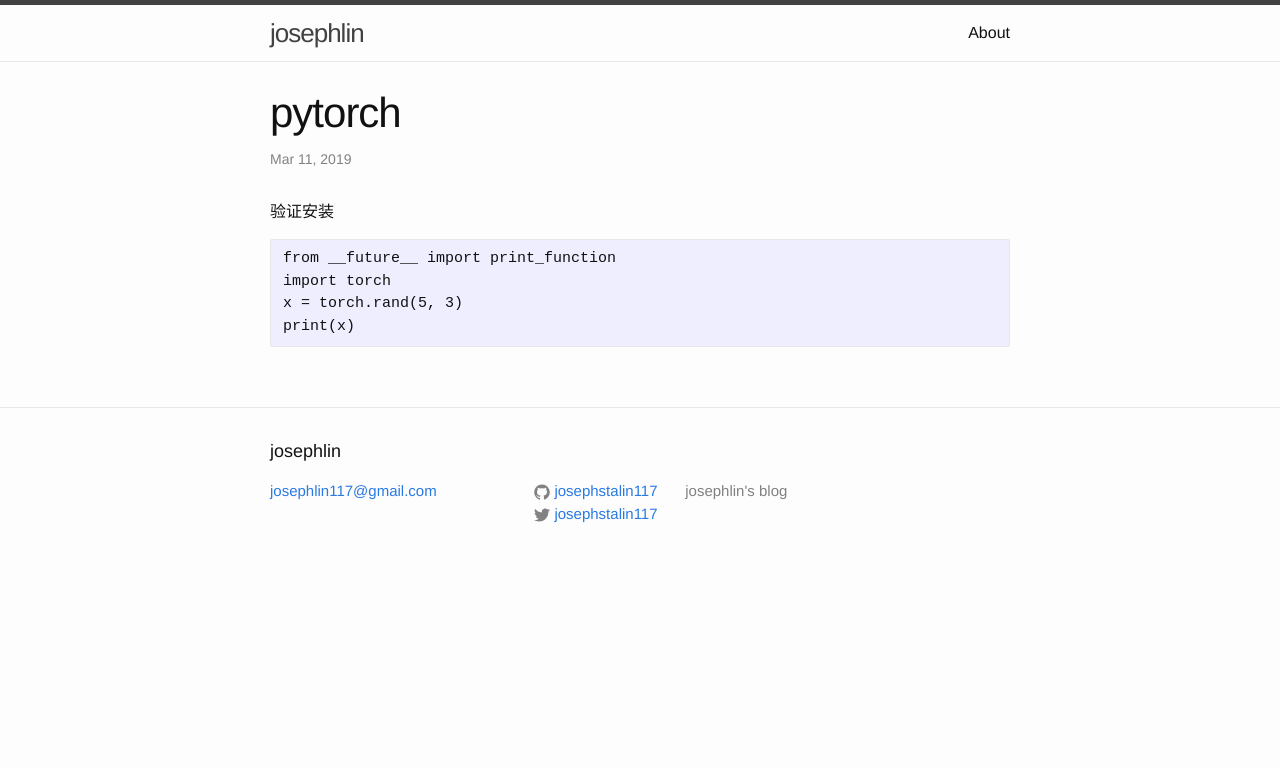
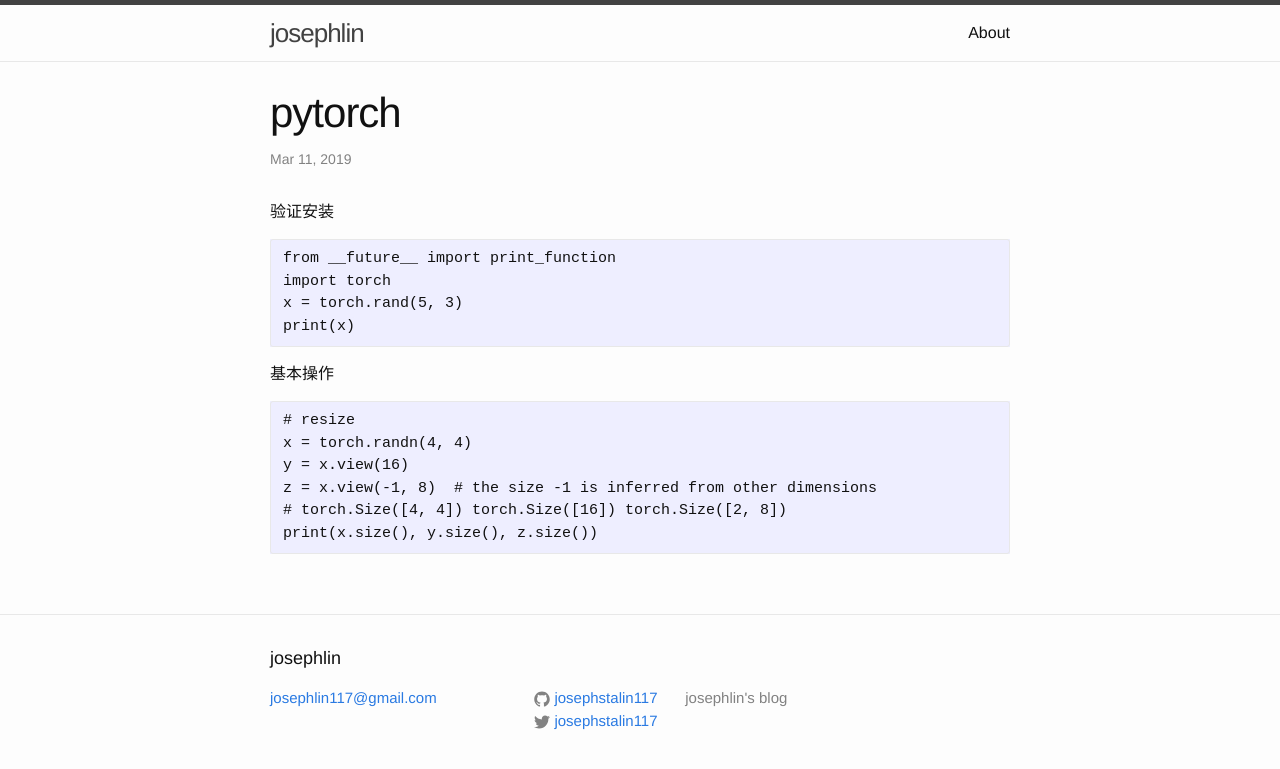
Before and after one commit to josephstalin117/josephstalin117.github.io, a Jekyll site: the page built from _posts/2019-3-11-pytorch.markdown, in a window 1280 px wide. Shown: the top 769 px of the page. Built offline with Jekyll 4.4.1, drawn with Linux system fonts in a browser that asks for light colours.

Commit message:
add torch view

````diff
--- a/_posts/2019-3-11-pytorch.markdown
+++ b/_posts/2019-3-11-pytorch.markdown
@@ -12,3 +12,13 @@ import torch
 x = torch.rand(5, 3)
 print(x)
 ```
+
+基本操作
+```
+# resize
+x = torch.randn(4, 4)
+y = x.view(16)
+z = x.view(-1, 8)  # the size -1 is inferred from other dimensions
+# torch.Size([4, 4]) torch.Size([16]) torch.Size([2, 8])
+print(x.size(), y.size(), z.size())
+```
````
